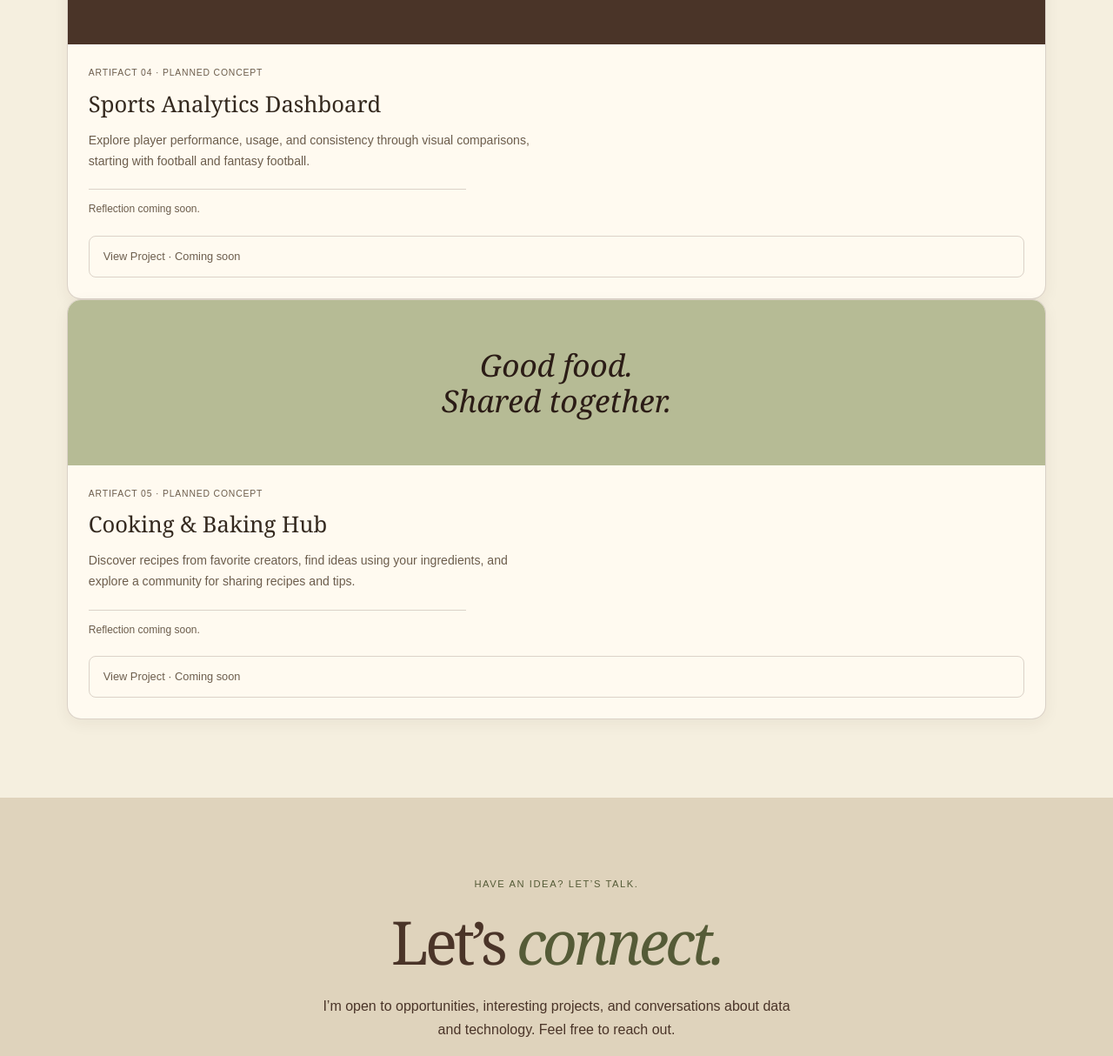
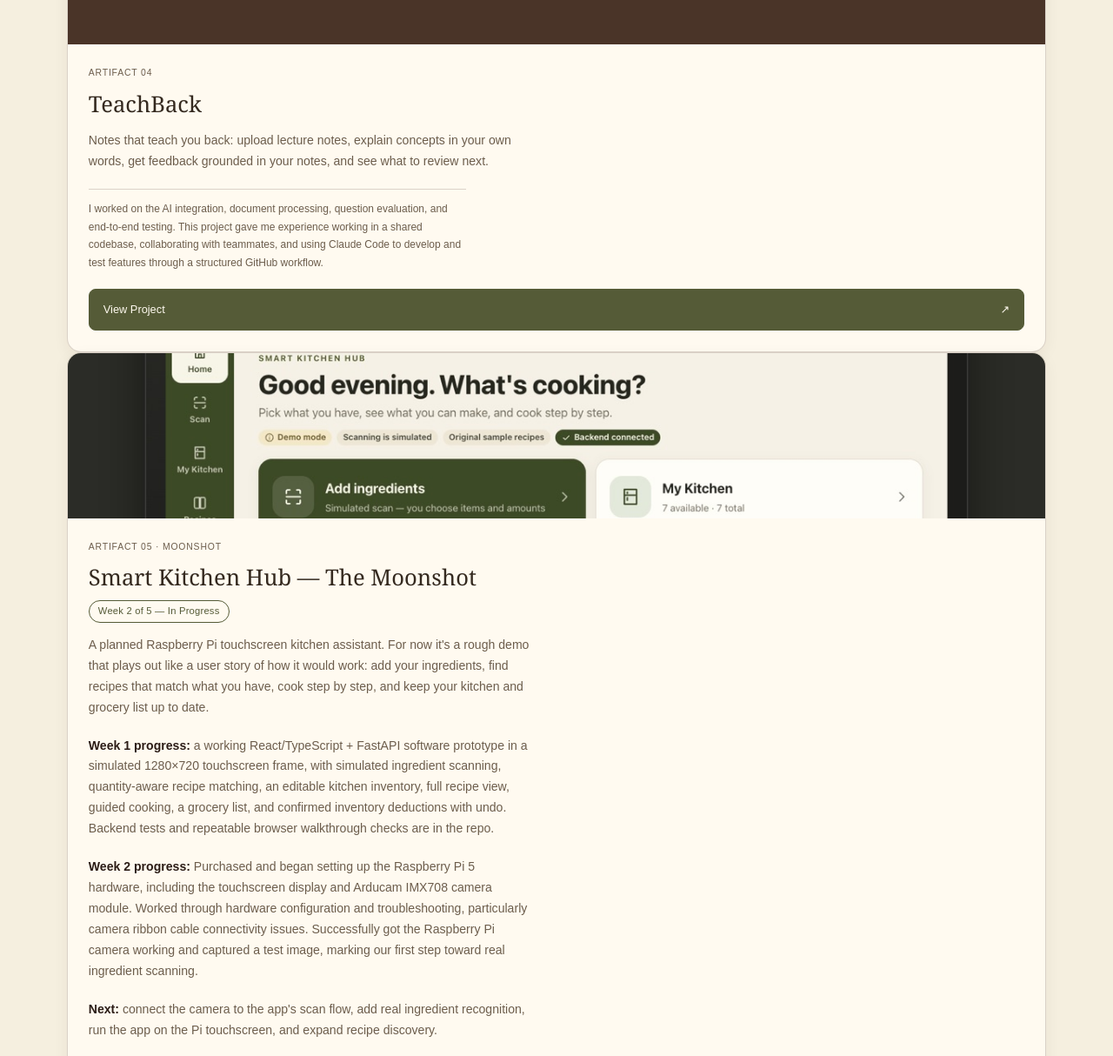
Before and after one commit to hsheik20/Portfolio, a plain HTML site: page index.html in a window 1280 px wide. Shown: the part 4745-5959 px from the top of the page at 87% size. Drawn offline with Linux system fonts and the light colour scheme; a script that the page names is missing.

Commit message:
Add TeachBack and Smart Kitchen Hub artifact cards
Co-Authored-By: Claude Opus 5.5 <noreply@anthropic.com>

```diff
--- a/index.html
+++ b/index.html
@@ -558,48 +558,88 @@
   <!-- Artifact 4 -->
   <article class="artifact-tile">
     <div class="artifact-cover cover-sports">
-      <span aria-hidden="true">Beyond the<br>box score.</span>
+      <span aria-hidden="true">Notes that<br>teach you back.</span>
     </div>
 
     <div class="artifact-content">
-      <span class="artifact-label">Artifact 04 · Planned concept</span>
-      <h3>Sports Analytics Dashboard</h3>
+      <span class="artifact-label">Artifact 04</span>
+      <h3>TeachBack</h3>
 
       <p>
-        Explore player performance, usage, and consistency
-        through visual comparisons, starting with football
-        and fantasy football.
+        Notes that teach you back: upload lecture notes, explain concepts
+        in your own words, get feedback grounded in your notes, and see
+        what to review next.
       </p>
 
-      <p class="artifact-reflection">Reflection coming soon.</p>
+      <p class="artifact-reflection">
+        I worked on the AI integration, document processing, question
+        evaluation, and end-to-end testing. This project gave me experience
+        working in a shared codebase, collaborating with teammates, and using
+        Claude Code to develop and test features through a structured GitHub
+        workflow.
+      </p>
 
-      <button class="artifact-button" type="button" disabled>
-        View Project · Coming soon
-      </button>
+      <a class="artifact-button" href="https://github.com/jbarra2/teachback" target="_blank" rel="noopener noreferrer">
+        View Project <span aria-hidden="true">↗</span>
+      </a>
     </div>
   </article>
 
   <!-- Artifact 5 -->
   <article class="artifact-tile">
     <div class="artifact-cover cover-cooking">
-      <span aria-hidden="true">Good food.<br>Shared together.</span>
+      <img
+        class="cover-img-centered"
+        src="images/smart-kitchen-hub-device-preview.jpg"
+        alt="Smart Kitchen Hub home screen inside a simulated 1280×720 touchscreen frame, labelled demo mode with simulated scanning"
+        loading="lazy"
+      >
     </div>
 
     <div class="artifact-content">
-      <span class="artifact-label">Artifact 05 · Planned concept</span>
-      <h3>Cooking & Baking Hub</h3>
+      <span class="artifact-label">Artifact 05 · Moonshot</span>
+      <h3>Smart Kitchen Hub — The Moonshot</h3>
+
+      <p class="artifact-status">Week 2 of 5 — In Progress</p>
 
       <p>
-        Discover recipes from favorite creators, find ideas
-        using your ingredients, and explore a community
-        for sharing recipes and tips.
+        A planned Raspberry Pi touchscreen kitchen assistant. For now it's a
+        rough demo that plays out like a user story of how it would work: add
+        your ingredients, find recipes that match what you have, cook step by
+        step, and keep your kitchen and grocery list up to date.
       </p>
+
+      <p>
+        <strong>Week 1 progress:</strong> a working React/TypeScript + FastAPI
+        software prototype in a simulated 1280×720 touchscreen frame, with
+        simulated ingredient scanning, quantity-aware recipe matching, an
+        editable kitchen inventory, full recipe view, guided cooking, a grocery
+        list, and confirmed inventory deductions with undo. Backend tests and
+        repeatable browser walkthrough checks are in the repo.
+      </p>
+
+      <p>
+        <strong>Week 2 progress:</strong> Purchased and began setting up the
+        Raspberry Pi 5 hardware, including the touchscreen display and Arducam
+        IMX708 camera module. Worked through hardware configuration and
+        troubleshooting, particularly camera ribbon cable connectivity issues.
+        Successfully got the Raspberry Pi camera working and captured a test
+        image, marking our first step toward real ingredient scanning.
+      </p>
+
+      <p>
+        <strong>Next:</strong> connect the camera to the app's scan flow, add
+        real ingredient recognition, run the app on the Pi touchscreen, and
+        expand recipe discovery.
+      </p>
+
+      <p class="artifact-tech">Raspberry Pi 5 · Raspberry Pi OS · Arducam IMX708 · React · TypeScript · Python · FastAPI</p>
 
       <p class="artifact-reflection">Reflection coming soon.</p>
 
-      <button class="artifact-button" type="button" disabled>
-        View Project · Coming soon
-      </button>
+      <a class="artifact-button" href="https://github.com/hsheik20/smart-kitchen-hub" target="_blank" rel="noopener noreferrer">
+        View on GitHub <span aria-hidden="true">↗</span>
+      </a>
     </div>
   </article>
 
--- a/style.css
+++ b/style.css
@@ -659,6 +659,12 @@ section#projects {
 
 .artifact-cover:has(img) {
   padding: 0;
+}
+
+/* Keep the middle of a wide screenshot in view on wide cards */
+.artifact-cover .cover-img-centered {
+  height: 190px;
+  object-position: center 42%;
 }
 
 .cover-portfolio {
@@ -762,6 +768,24 @@ section#projects {
   letter-spacing: 0.02em;
 }
 
+/* Progress status pill */
+.artifact-content .artifact-status {
+  align-self: flex-start;
+  margin: -4px 0 14px;
+  padding: 4px 10px;
+  border: 1px solid var(--olive);
+  border-radius: 999px;
+  color: var(--olive);
+  font-size: 0.7rem;
+  line-height: 1.4;
+  letter-spacing: 0.02em;
+}
+
+.artifact-content p strong {
+  color: var(--java);
+  font-weight: 600;
+}
+
 /* Side-by-side project buttons */
 .artifact-actions {
   display: flex;
```
Also changed, not shown: images/smart-kitchen-hub-device-preview.jpg (added).
